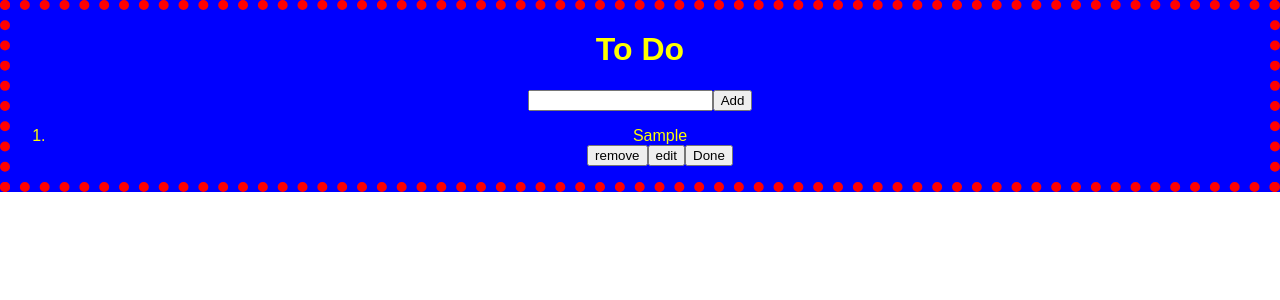
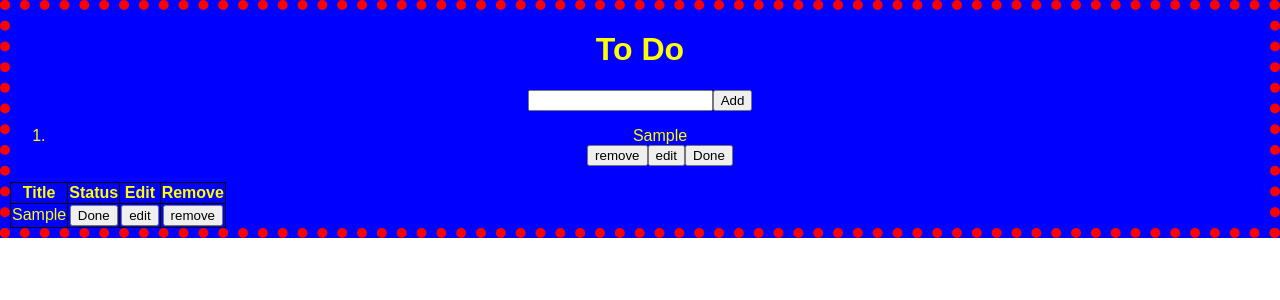
Before and after one commit to ajayvikramsingh/sample, a React (Create React App) app: page / in a window 1280 px wide. Both pictures are taken after typing "Sample" into the empty fields and a click on the button "Add". Shown: the top 300 px of the page. Built offline with nearby package versions, Linux system fonts and the light colour scheme.

Commit message:
schoolapp

```diff
--- a/src/App.css
+++ b/src/App.css
@@ -1,3 +1,8 @@
+table, th, td {
+  border: 1px solid black;
+  border-collapse: collapse;
+}
+
 .App {
   border:10px dotted red;
   text-align: center;
--- a/src/ToDoList.js
+++ b/src/ToDoList.js
@@ -1,4 +1,5 @@
 import React, { Component } from 'react';
+import './App.css';
 
 const toDoItemStyle = {
     textDecoration: 'line-through',
@@ -14,13 +15,33 @@ class toDoList extends Component {
                 <ol>
                     {this.props.toDoList.map((toDoItem, index) => {
                         return <li key={index}>
-                                    <div style={toDoItem.isDone ? toDoItemStyle : null}>{toDoItem.title}</div>
-                                    <button onClick={() => { this.props.onRemoveClick(index) }}>remove</button>
-                                    <button onClick={() => { this.props.onEditClick(index) }}>edit</button>
-                                    <button onClick={() => this.props.onDoneClick(index)}>{toDoItem.isDone ? 'Undo' : 'Done'}</button>
-                                </li>
+                            <div style={toDoItem.isDone ? toDoItemStyle : null}>{toDoItem.title}</div>
+                            <button onClick={() => { this.props.onRemoveClick(index) }}>remove</button>
+                            <button onClick={() => { this.props.onEditClick(index) }}>edit</button>
+                            <button onClick={() => this.props.onDoneClick(index)}>{toDoItem.isDone ? 'Undo' : 'Done'}</button>
+                        </li>
                     })}
                 </ol>
+                <table>
+                    <tr>
+                        <th>Title</th>
+                        <th>Status</th>
+                        <th>Edit</th>
+                        <th>Remove</th>
+                    </tr>
+                    <tbody>
+                        {
+                            this.props.toDoList.map((toDoItem, index) => {
+                                return (<tr>
+                                    <td>{toDoItem.title}</td>
+                                    <td><button onClick={() => this.props.onDoneClick(index)}>{toDoItem.isDone ? 'Undo' : 'Done'}</button></td>
+                                    <td><button onClick={() => { this.props.onEditClick(index) }}>edit</button></td>
+                                    <td><button onClick={() => { this.props.onRemoveClick(index) }}>remove</button></td>
+                                </tr>);
+                            })
+                        }
+                    </tbody>
+                </table>
             </div>
         );
     }
```
